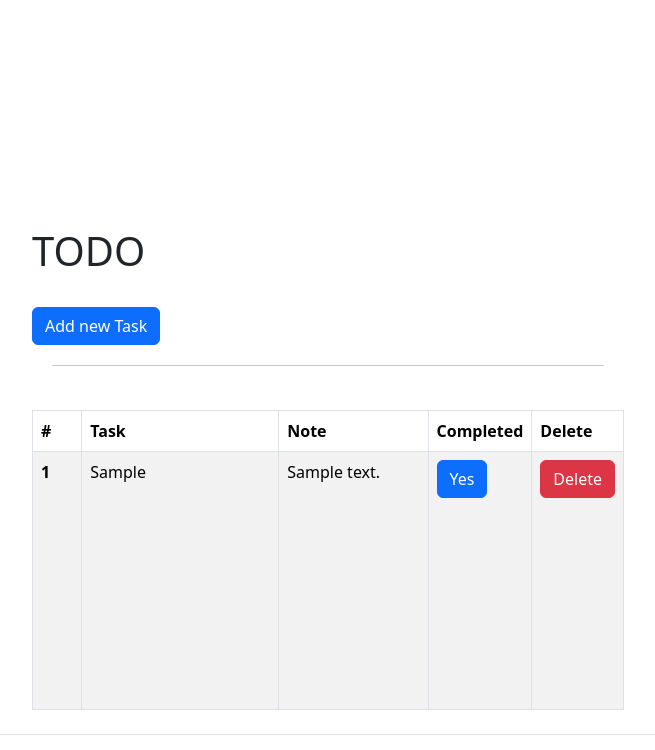
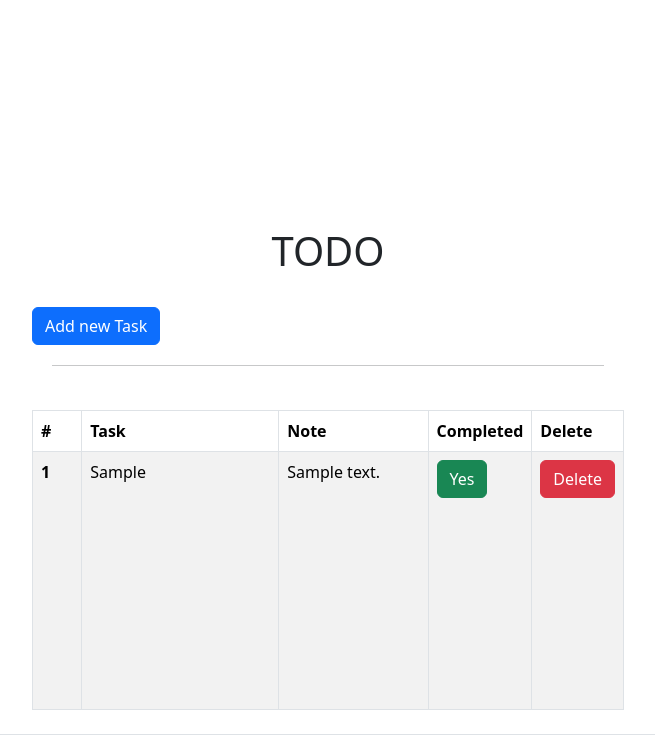
Before and after one commit to medoo0098/todo_mehdi, a Flask app: page / in a window 1280 px wide. Shown: the part 73-823 px from the top of the page, without its empty margins (312-967 px from the left). Run offline with Flask 3, Linux system fonts and the light colour scheme; a user stored in the database is signed in; tables that the repository leaves empty hold one stand-in row (values such as "Sample post").

Commit message:
style updated

```diff
--- a/templates/index.html
+++ b/templates/index.html
@@ -3,7 +3,7 @@
 
 {% endblock %} {% block content %}
 <div class="container">
-  <h1>{{title}}</h1>
+  <h1 class="text-center">{{title}}</h1>
   <br />
 
   <a class="btn btn-primary" href="{{url_for('add_task')}}">Add new Task</a>
@@ -11,7 +11,7 @@
   <hr style="margin: 20px" />
   <br />
   {% if list_items | length > 0%}
-  <table class="table container table-striped table-bordered">
+  <table class="table container table-striped table-bordered" >
     <thead>
       <tr>
         <th class="col-1" scope="col">#</th>
@@ -22,16 +22,18 @@
       </tr>
     </thead>
     <tbody>
-      {% for item in list_items %}
+      {% for item in list_items|reverse %}
 
       <tr>
         <th scope="row">{{loop.index}}</th>
         <td>{{item.to_do_item}}</td>
         <td>{{item.note}}</td>
         <td>
-          <a class="btn btn-primary" href="#">
-            {% if item.is_complete %} Yes {% else %} No {% endif %}
-          </a>
+          {% if item.is_complete %}
+          <a class="btn btn-success"  href="{{url_for('edit', todo_id=item.id)}}">Yes</a>
+          {% else %}
+          <a class="btn btn-primary" href="{{url_for('edit', todo_id=item.id)}}">No</a>
+          {% endif %}
         </td>
         <td>
           <a
```
